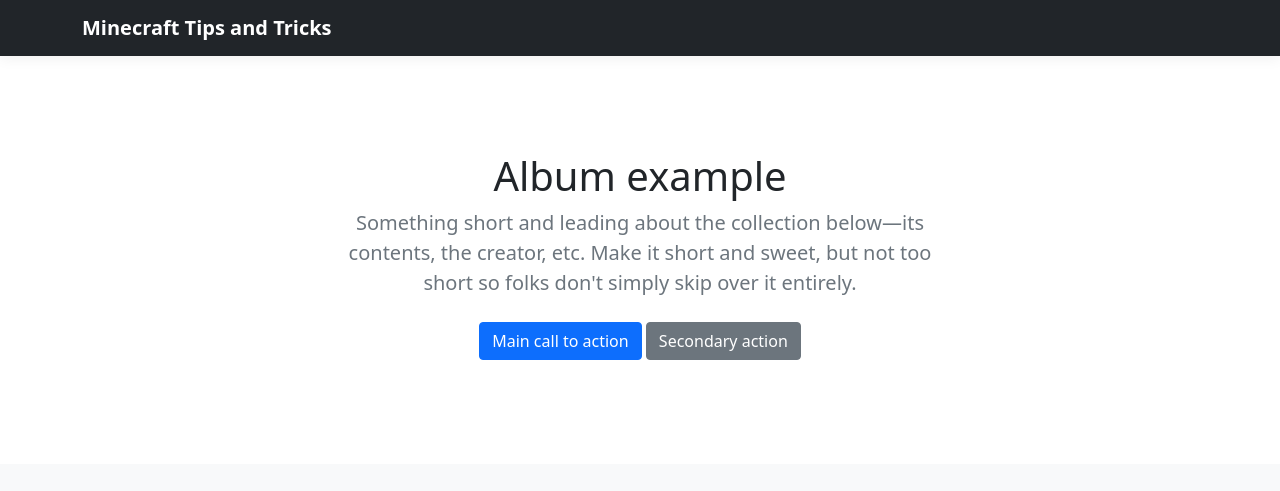
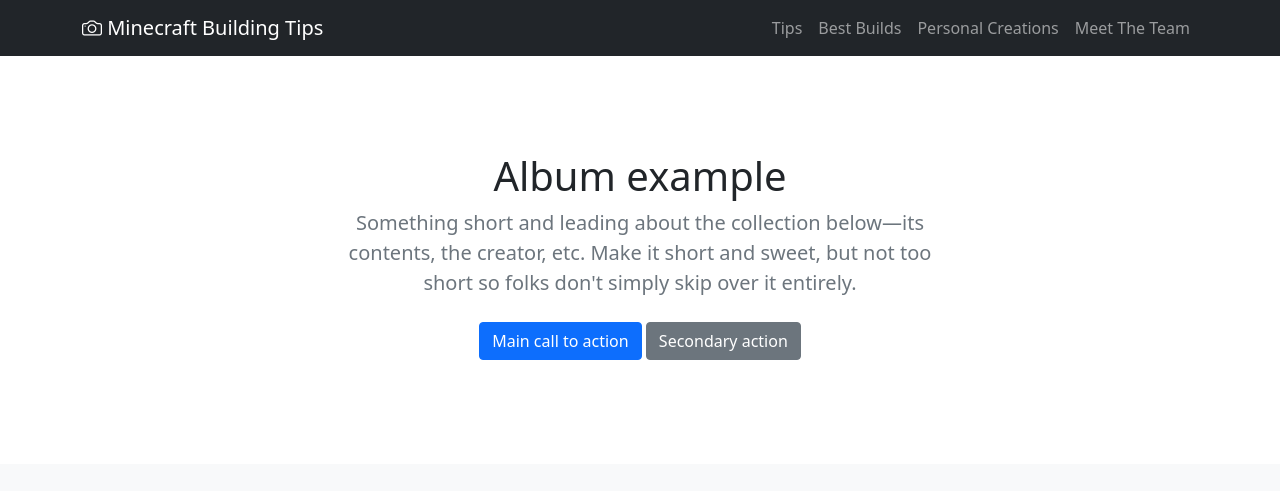
Before and after one commit to Andrew-Perry/website, a plain HTML site: page index.html in a window 1280 px wide. Shown: the top 491 px of the page. Drawn offline with nearby package versions, Linux system fonts and the light colour scheme; a script that the page names is missing.

Commit message:
Update index.html

```diff
--- a/index.html
+++ b/index.html
@@ -2,7 +2,7 @@
 <html>
   <head>
 
-    <title>Album example for Bootstrap</title>
+    <title>Minecraft Building Tips</title>
 
     <meta charset="utf-8">
         <meta http-equiv="X-UA-Compatible" content="IE=edge">
@@ -21,21 +21,21 @@
 
     <body>
 
-    <header>
-      <div class="bg-dark fixed-top">
+        <nav class='navbar navbar-dark bg-dark navbar-expand'>
+            <div class='container'>
+                <a class='navbar-brand' href='index.html'><i class='bi bi-camera'></i> Minecraft Building Tips</a>
 
+                <ul class='navbar-nav'>
+                    <li class='nav-item'><a class='nav-link' href='tips.html'>Tips</a></li>
+                    <li class='nav-item'><a class='nav-link' href='gallery.html'>Best Builds</a></li>
+                    <li class='nav-item'><a class='nav-link' href='ourbuilds.html'>Personal Creations</a></li>
+                    <li class='nav-item'><a class='nav-link' href='mtt.html'>Meet The Team</a></li>
+
+                </ul>
             </div>
-      <div class="navbar navbar-dark bg-dark box-shadow">
-        <div class="container d-flex justify-content-between">
-          <a href="#" class="navbar-brand d-flex align-items-center">
-            <strong>Minecraft Tips and Tricks</strong>
-          </a>
-        </div>
-      </div>
-    </header>
+        </nav>
 
-    <main role="main">
-
+        <main>
           <section class="jumbotron text-center">
             <div class="container">
               <h1 class="jumbotron-heading">Album example</h1>
@@ -191,7 +191,6 @@
               </div>
             </div>
           </div>
-
         </main>
 
         <footer class="text-muted">
```
Lines whose indentation alone changed are shown as unchanged.
